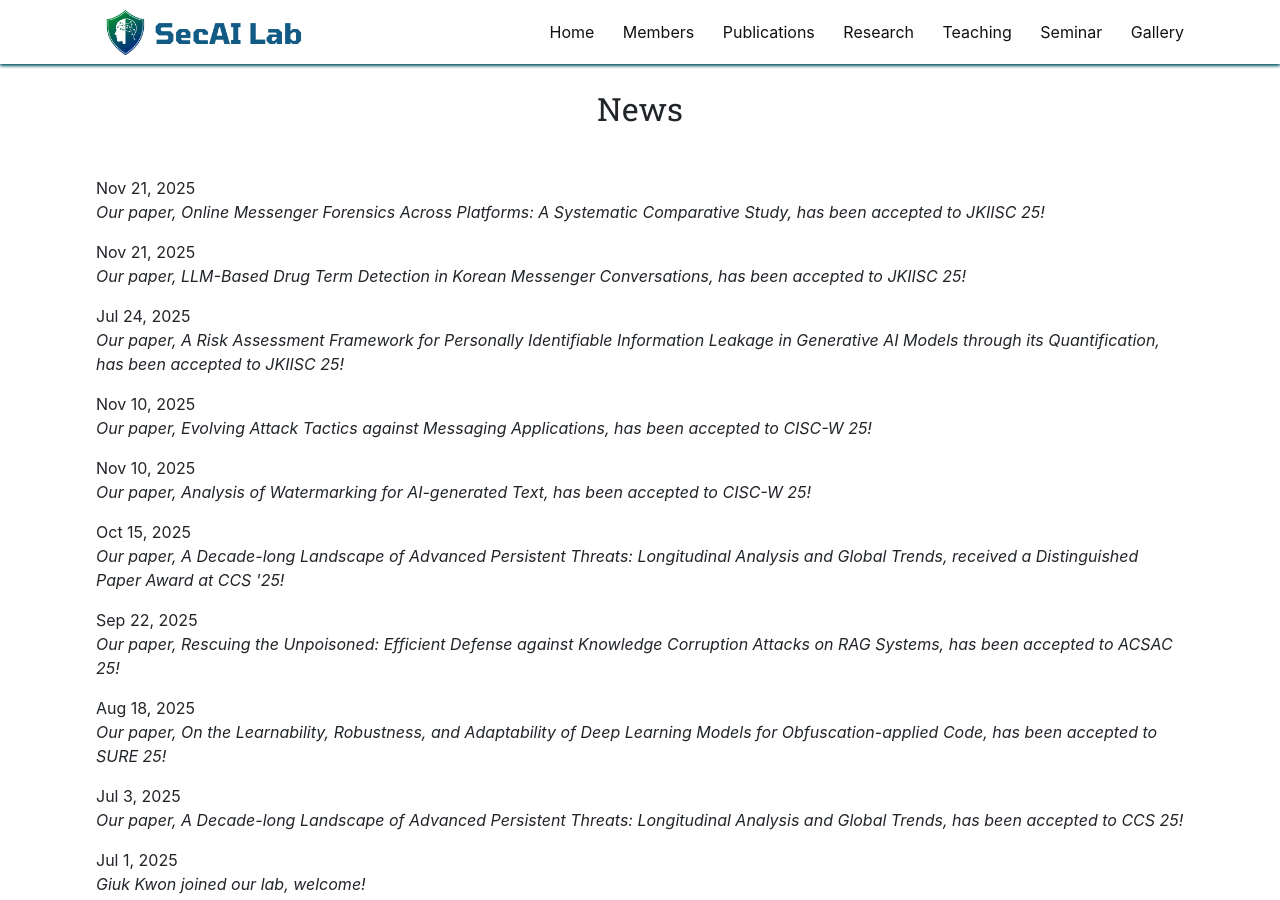
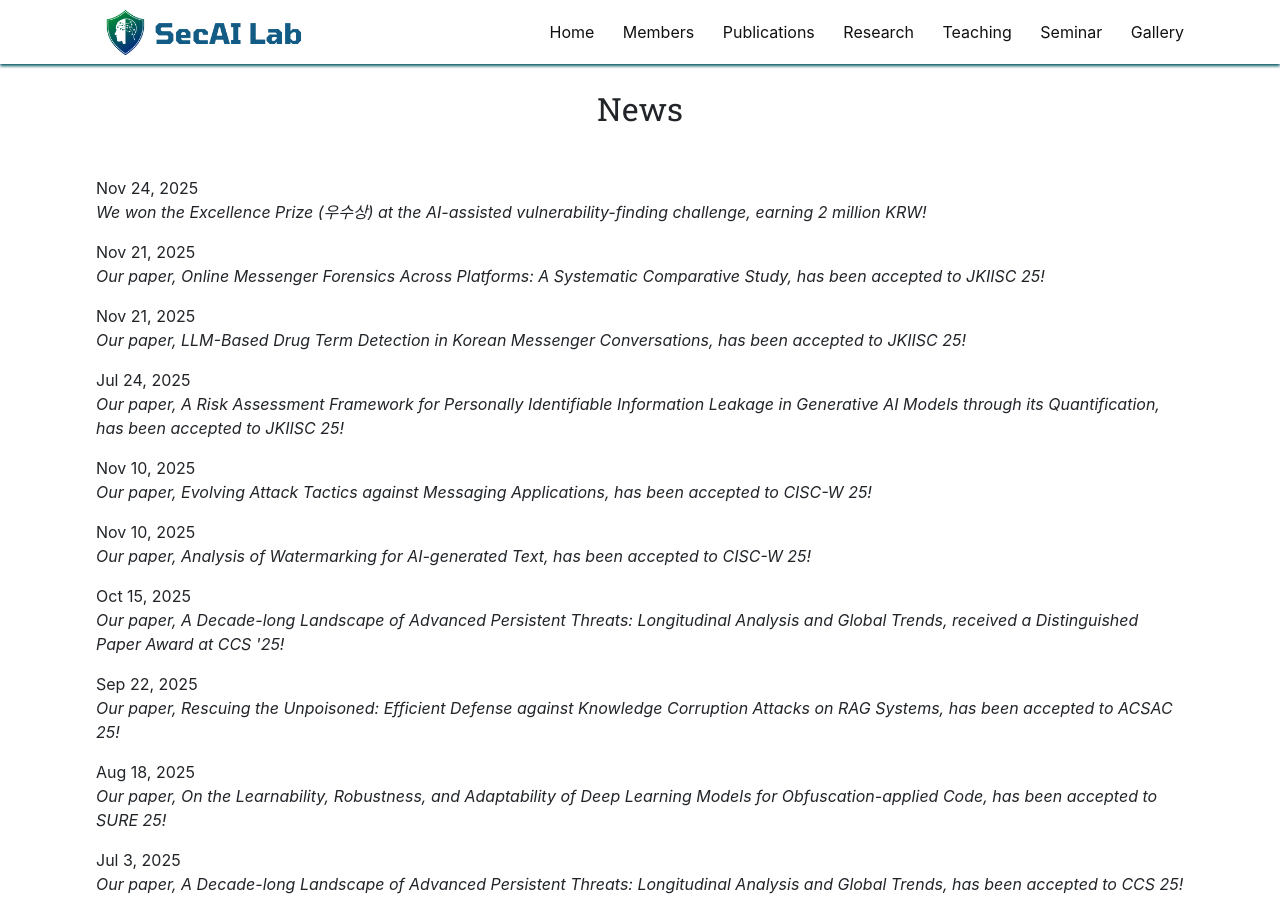
Before and after one commit to SecAI-Lab/secai-lab.github.io, a Jekyll site: the page built from pages/news.md, in a window 1280 px wide and 900 px high. Built offline with Jekyll 4.4.1, drawn with Linux system fonts in a browser that asks for light colours; nearby versions of some CDN libraries.

Commit message:
challenge prize

```diff
--- a/_data/news.yml
+++ b/_data/news.yml
@@ -1,6 +1,10 @@
+- date: Nov 24, 2025
+  headline: "We won the Excellence Prize (우수상) at the AI-assisted vulnerability-finding challenge, earning 2 million KRW!"
+  id: 0
+
 - date: Nov 21, 2025
   headline: "Our paper, Online Messenger Forensics Across Platforms: A Systematic Comparative Study, has been accepted to JKIISC 25!"
-  id: 0
+  id: 1
 
 - date: Nov 21, 2025
   headline: "Our paper, LLM-Based Drug Term Detection in Korean Messenger Conversations, has been accepted to JKIISC 25!"
@@ -28,11 +32,11 @@
 
 - date: Aug 18, 2025
   headline: "Our paper, On the Learnability, Robustness, and Adaptability of Deep Learning Models for Obfuscation-applied Code, has been accepted to SURE 25!"
-  id: 1
+  id: 2
 
 - date: Jul 3, 2025
   headline: "Our paper, A Decade-long Landscape of Advanced Persistent Threats: Longitudinal Analysis and Global Trends, has been accepted to CCS 25!"
-  id: 1
+  id: 2
 
 - date: Jul 1, 2025
   headline: "Giuk Kwon joined our lab, welcome!"
```
